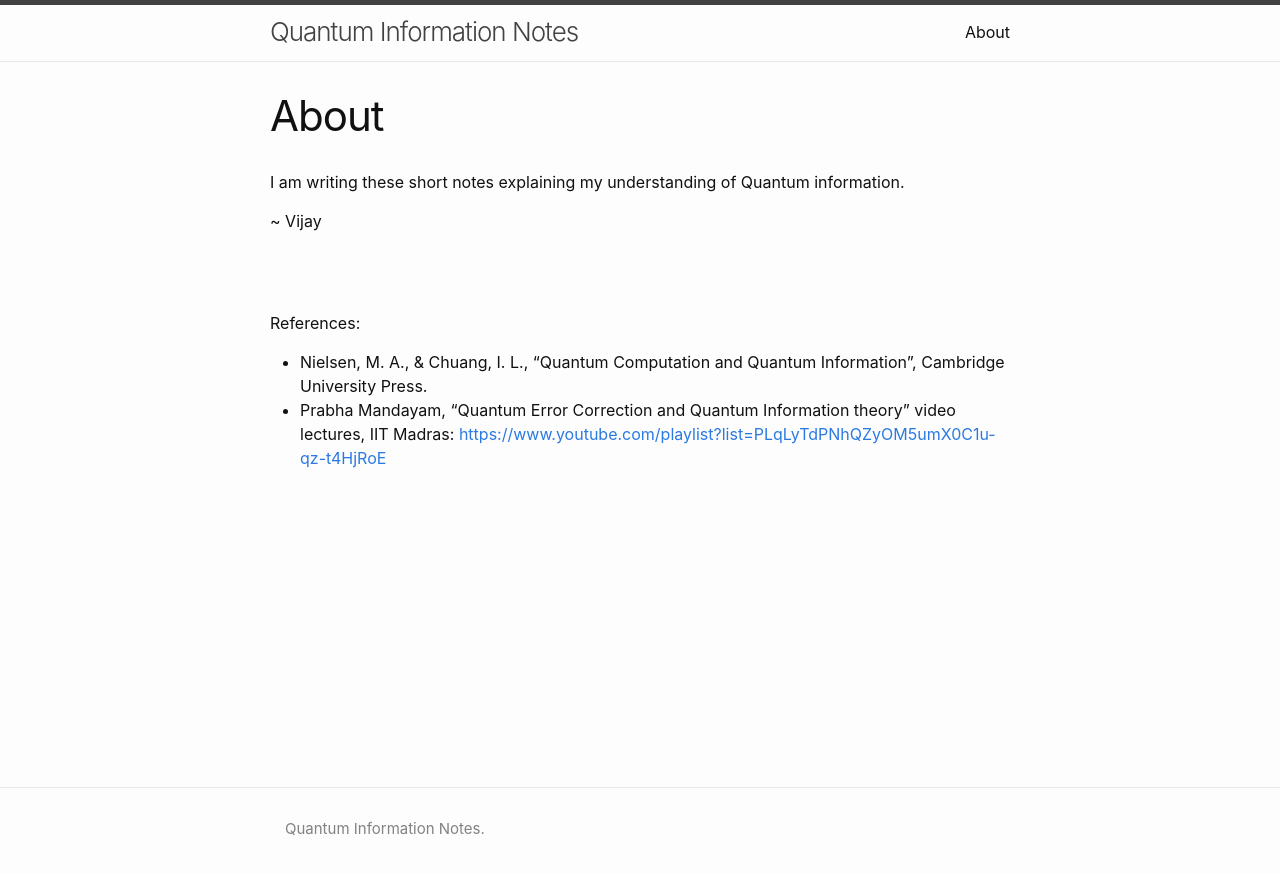
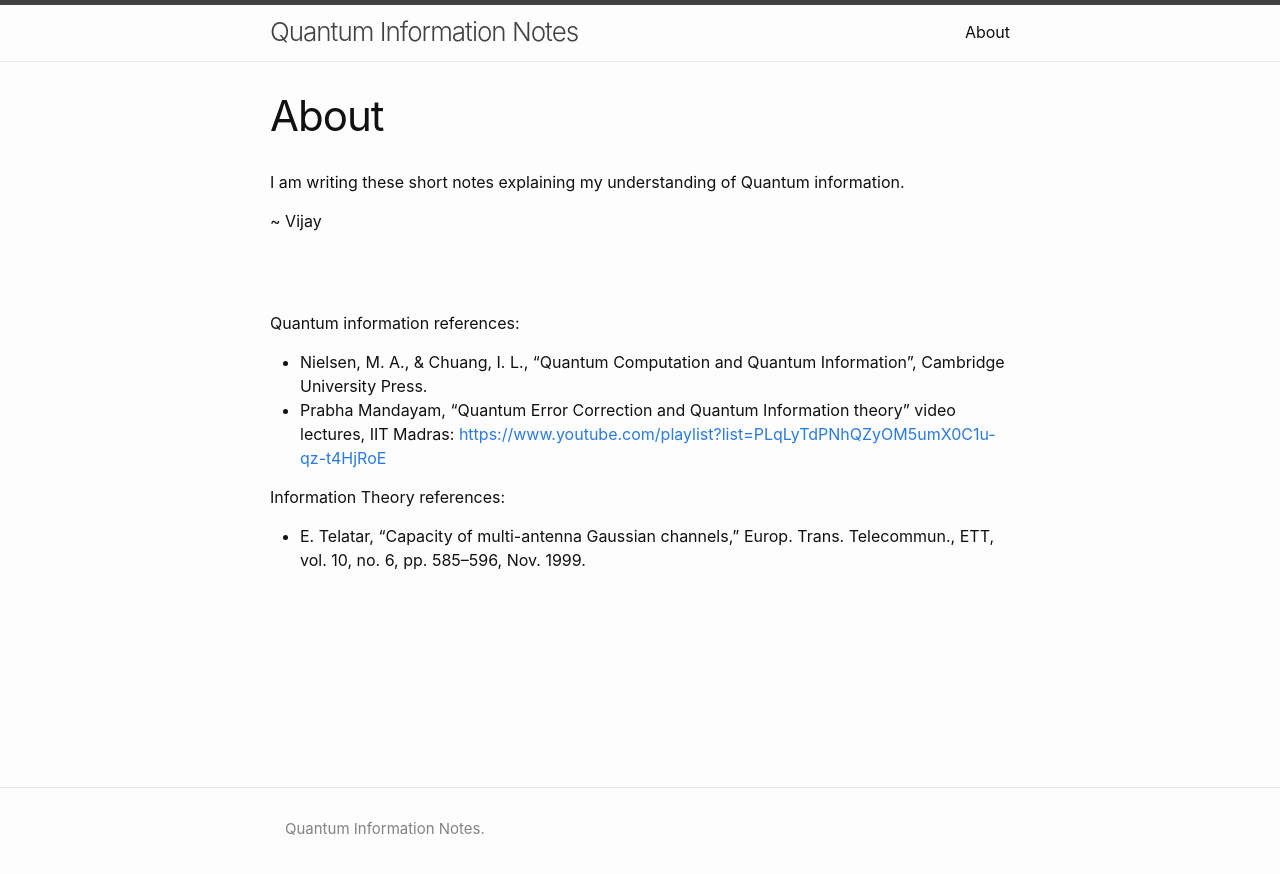
Before and after one commit to qcnotes/qcnotes.github.io, a Jekyll site: the page built from about.md, in a window 1280 px wide. Shown: the top 874 px of the page. Built offline with Jekyll 4.4.1, drawn with Linux system fonts in a browser that asks for light colours.

Commit message:
Update about.md

```diff
--- a/about.md
+++ b/about.md
@@ -13,6 +13,9 @@ I am writing these short notes explaining my understanding of Quantum informatio
 <br />
 
 
-References:
+Quantum information references:
 - Nielsen, M. A., & Chuang, I. L., "Quantum Computation and Quantum Information", Cambridge University Press.
 - Prabha Mandayam, "Quantum Error Correction and Quantum Information theory" video lectures, IIT Madras: <https://www.youtube.com/playlist?list=PLqLyTdPNhQZyOM5umX0C1u-qz-t4HjRoE>
+
+Information Theory references:
+- E. Telatar, “Capacity of multi-antenna Gaussian channels,” Europ. Trans. Telecommun., ETT, vol. 10, no. 6, pp. 585–596, Nov. 1999.
```
